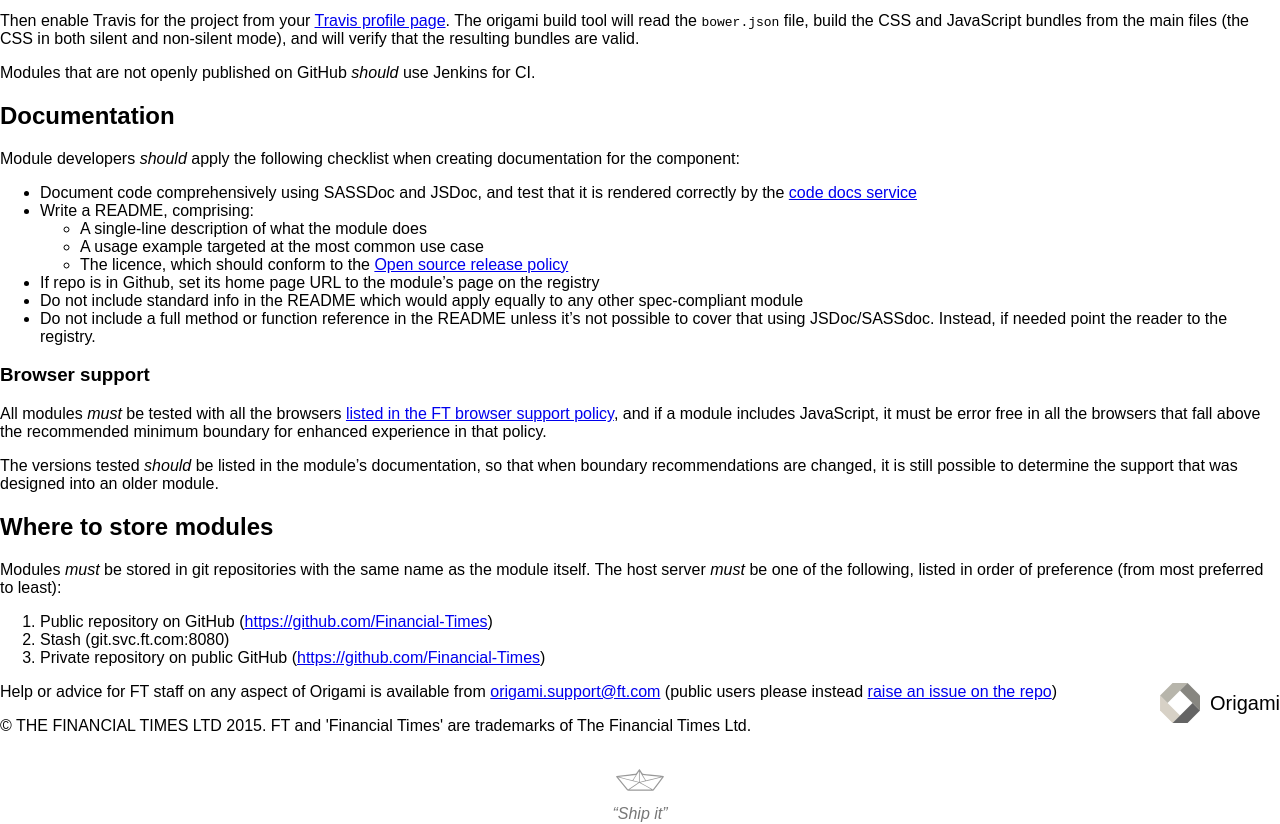
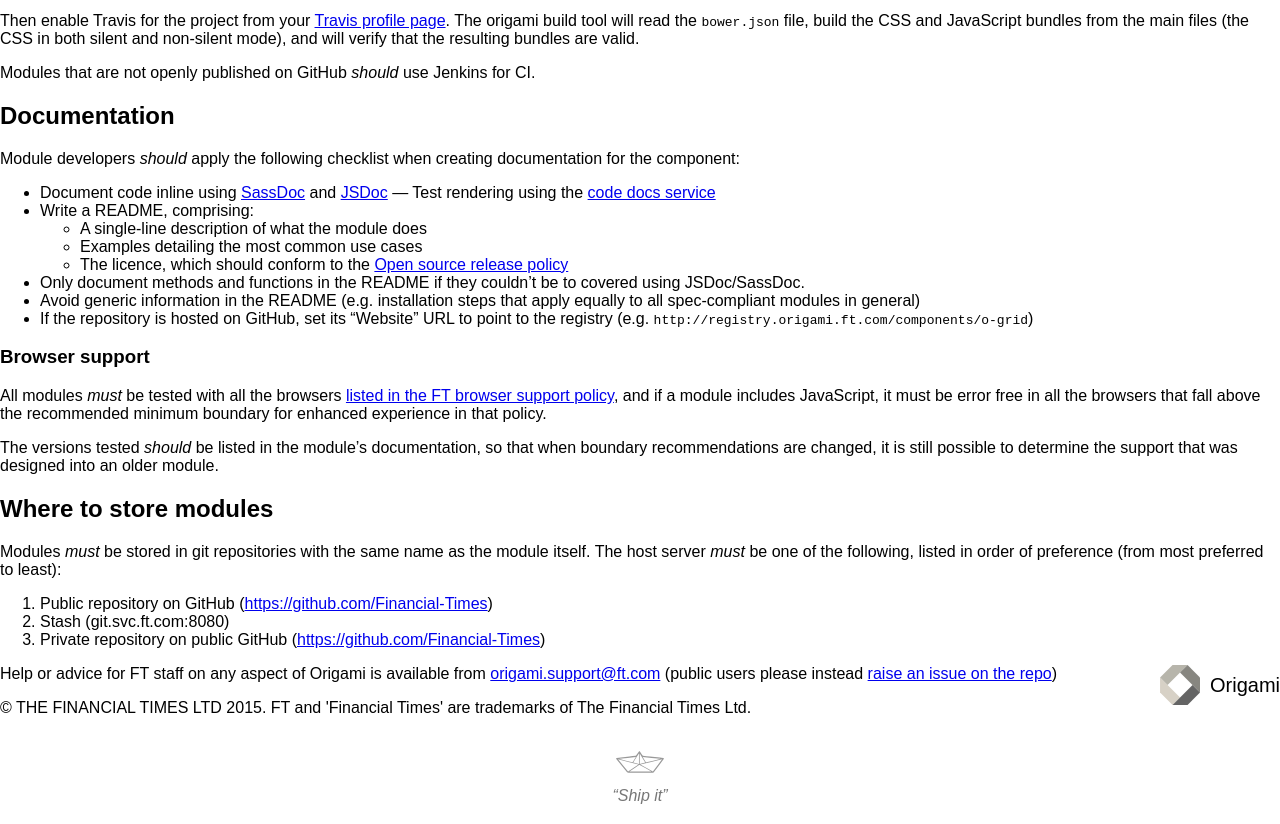
Before and after one commit to Financial-Times/ft-origami, a Jekyll site: the page built from docs/component-spec/modules.md, in a window 1280 px wide and 900 px high, scrolled down 6158 px, cut to the strip 76-900 px from the top of the window. Built offline with Jekyll 4.4.1, drawn with Linux system fonts in a browser that asks for light colours; nearby versions of some CDN libraries; comment, search, counter and statistics services are not loaded; a style sheet for code colours, icons or effects is not loaded.

Commit message:
Simplify copy using positive tone

```diff
--- a/docs/component-spec/modules.md
+++ b/docs/component-spec/modules.md
@@ -312,14 +312,14 @@ Modules that are not openly published on GitHub *should* use Jenkins for CI.
 
 Module developers *should* apply the following checklist when creating documentation for the component:
 
-* Document code comprehensively using SASSDoc and JSDoc, and test that it is rendered correctly by the [code docs service](http://codedocs.webservices.ft.com/v1/docs/)
+* Document code inline using [SassDoc](http://sassdoc.com/) and [JSDoc](http://usejsdoc.org/) — Test rendering using the [code docs service](http://codedocs.webservices.ft.com/v1/docs/)
 * Write a README, comprising:
 	* A single-line description of what the module does
-	* A usage example targeted at the most common use case
+	* Examples detailing the most common use cases
 	* The licence, which should conform to the [Open source release policy](https://docs.google.com/document/d/1pI-qI3BrO5edFYdHcoDCH9wVbfbFvroclxSEtkXwpCw/edit)
-* If repo is in Github, set its home page URL to the module's page on the registry
-* Do not include standard info in the README which would apply equally to any other spec-compliant module
-* Do not include a full method or function reference in the README unless it's not possible to cover that using JSDoc/SASSdoc. Instead, if needed point the reader to the registry.
+* Only document methods and functions in the README if they couldn't be to covered using JSDoc/SassDoc.
+* Avoid generic information in the README (e.g. installation steps that apply equally to all spec-compliant modules in general)
+* If the repository is hosted on GitHub, set its "Website" URL to point to the registry (e.g. `http://registry.origami.ft.com/components/o-grid`)
 
 ### Browser support
 
```
